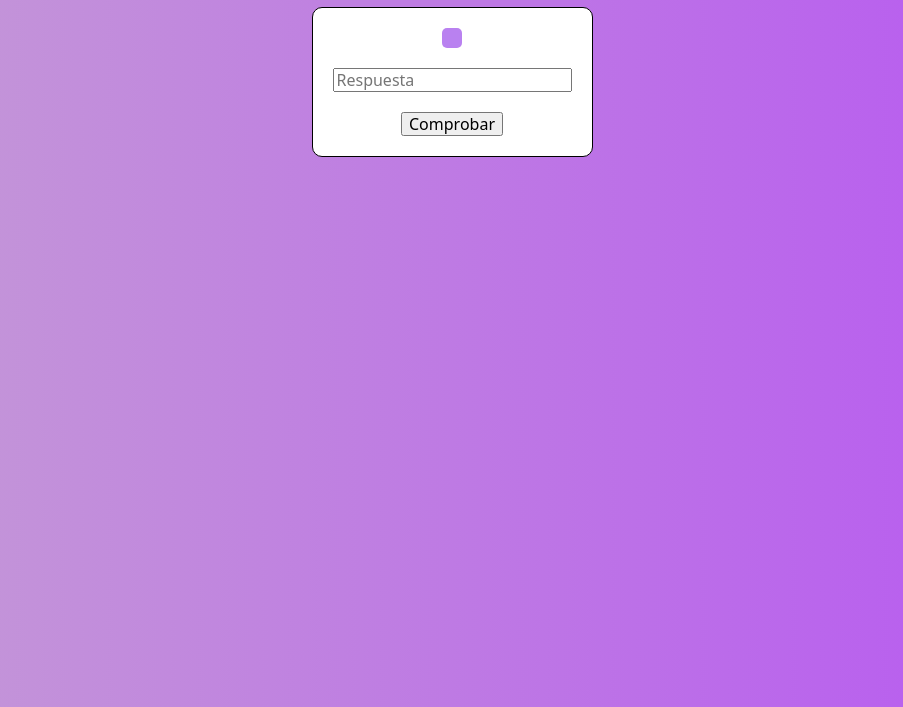
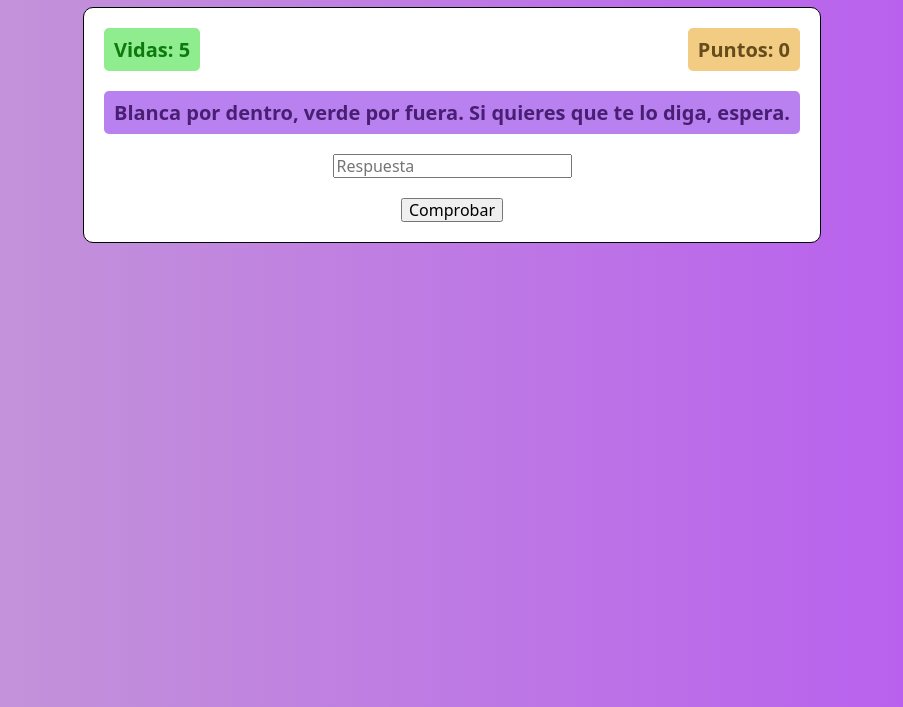
Before and after one commit to Carrisonn/juego-adivinanzas, a website built with Vite: page index.html in a window 1280 px wide. Shown: the part 93-800 px from the top of the page, without its empty margins (188-1091 px from the left). Built offline with nearby package versions, Linux system fonts and the light colour scheme.

Commit message:
added: structure to show user stats

```diff
--- a/index.html
+++ b/index.html
@@ -21,6 +21,10 @@
       <h1>Juego de Adivinanzas</h1>
 
       <div class="container-game">
+        <div class="user-stats">
+          <p class="p-user-lives">Vidas: <span class="span-user-lives"></span></p>
+          <p class="p-user-score">Puntos: <span class="span-user-score"></span></p>
+        </div>
         <p class="riddle"></p>
         <input type="text" placeholder="Respuesta">
         <button>Comprobar</button>
```
